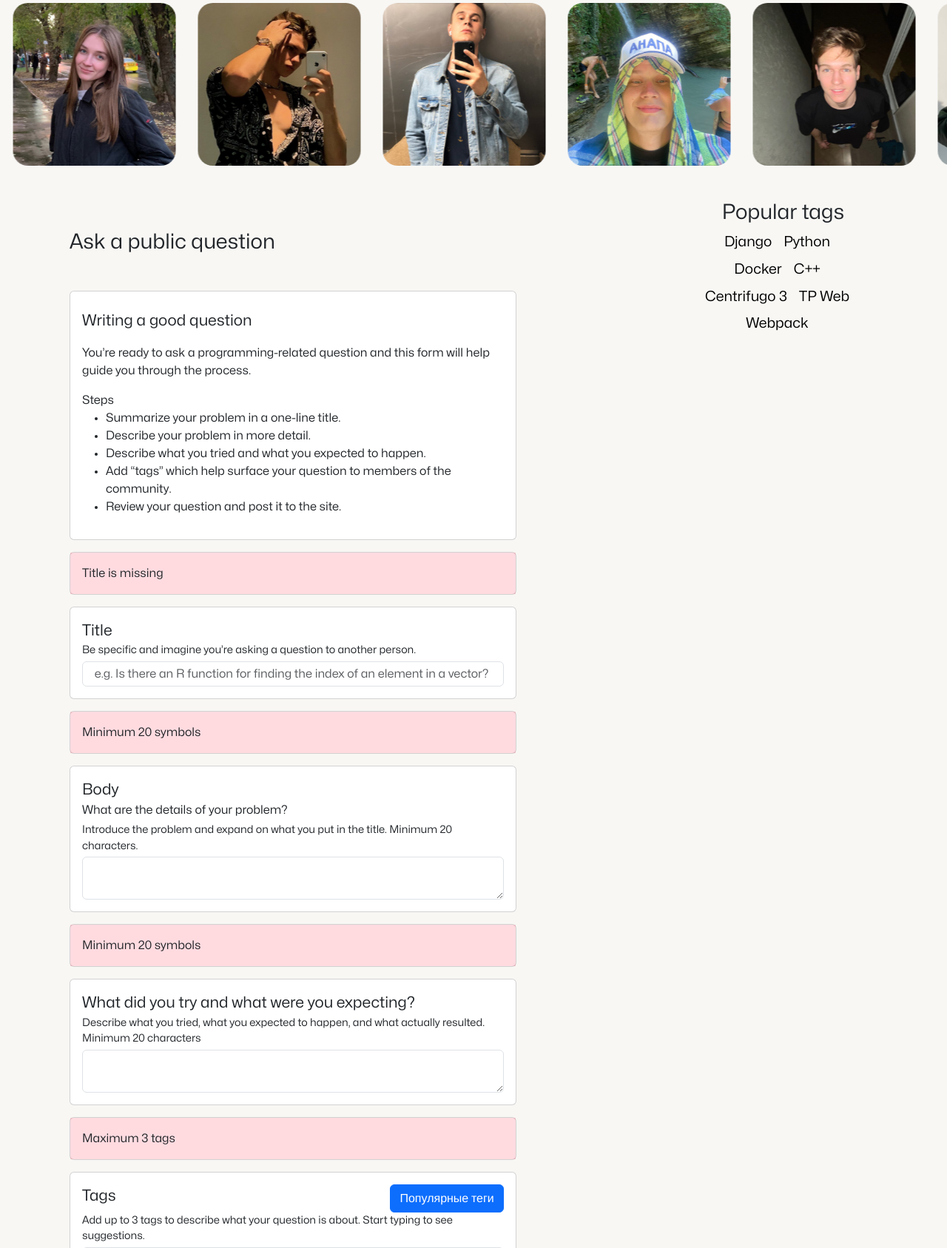
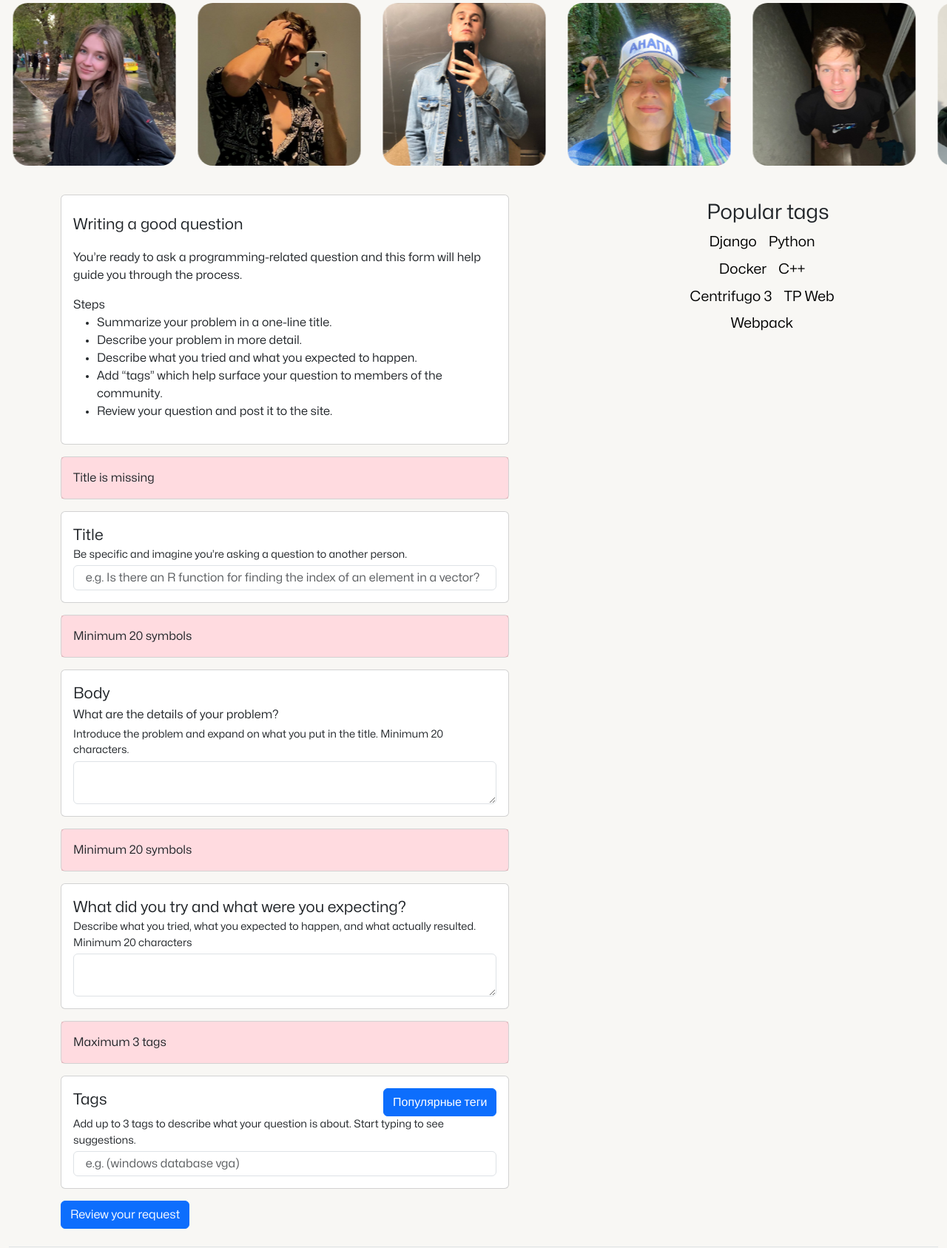
Before and after one commit to cantylv/homework-technopark-2023-django, a Django app: page /ask/ in a window 1280 px wide. Shown: the part 181-1868 px from the top of the page at 74% size. Run offline with Django 4.2, Linux system fonts and the light colour scheme; some libraries are stand-ins or nearby versions.

Commit message:
layout mistake in ask.html

```diff
--- a/templates/app/public/ask.html
+++ b/templates/app/public/ask.html
@@ -161,12 +161,8 @@
 
 
 {% block content %}
-    <div class="container-fluid container-lg">
-
-        <h3 class="my-5">Ask a public question</h3>
 
     <div class="row">
-
         <div class="form-question col-12 col-lg-9 d-flex flex-column">
 
             <!--Информационная карточка об этапах написания вопроса-->
@@ -283,7 +279,6 @@
             </div>
         </div>
     </div>
-    </div>
 {% endblock %}
 
 {% block popular_tags %}
```
Lines whose indentation alone changed are shown as unchanged.
